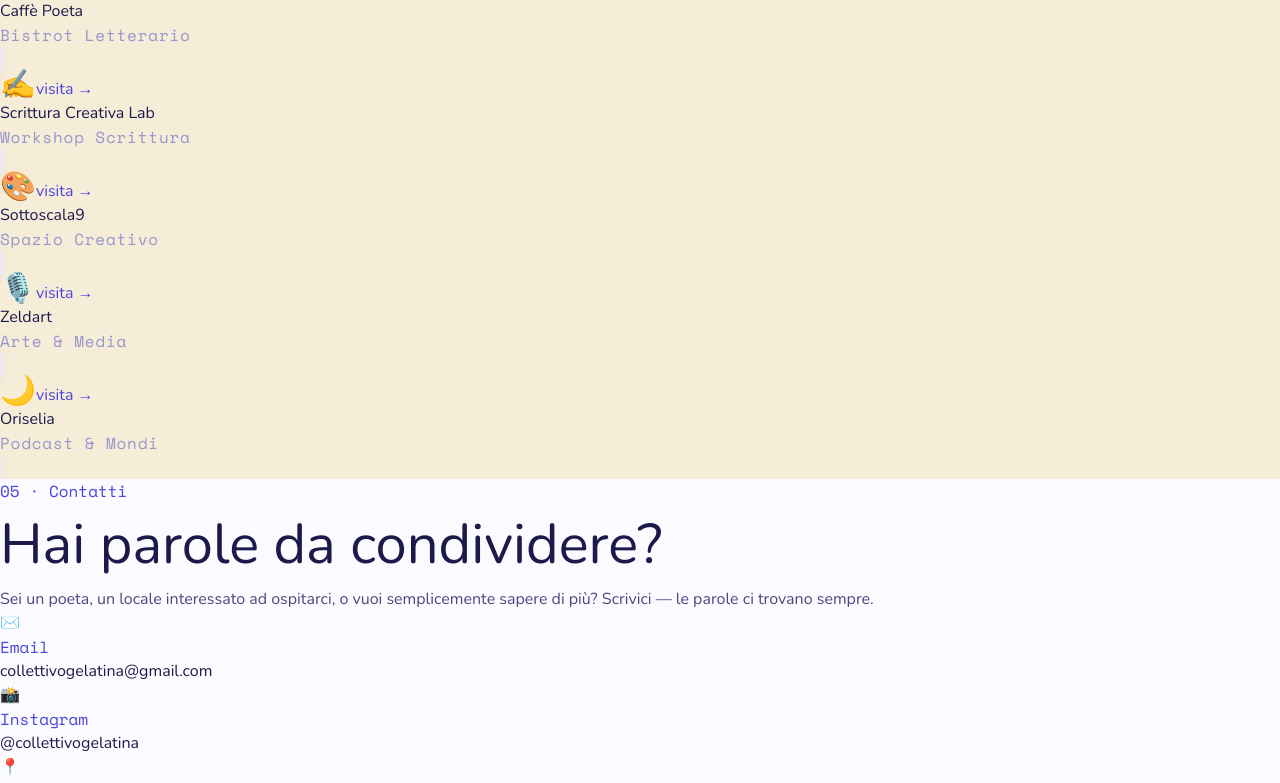
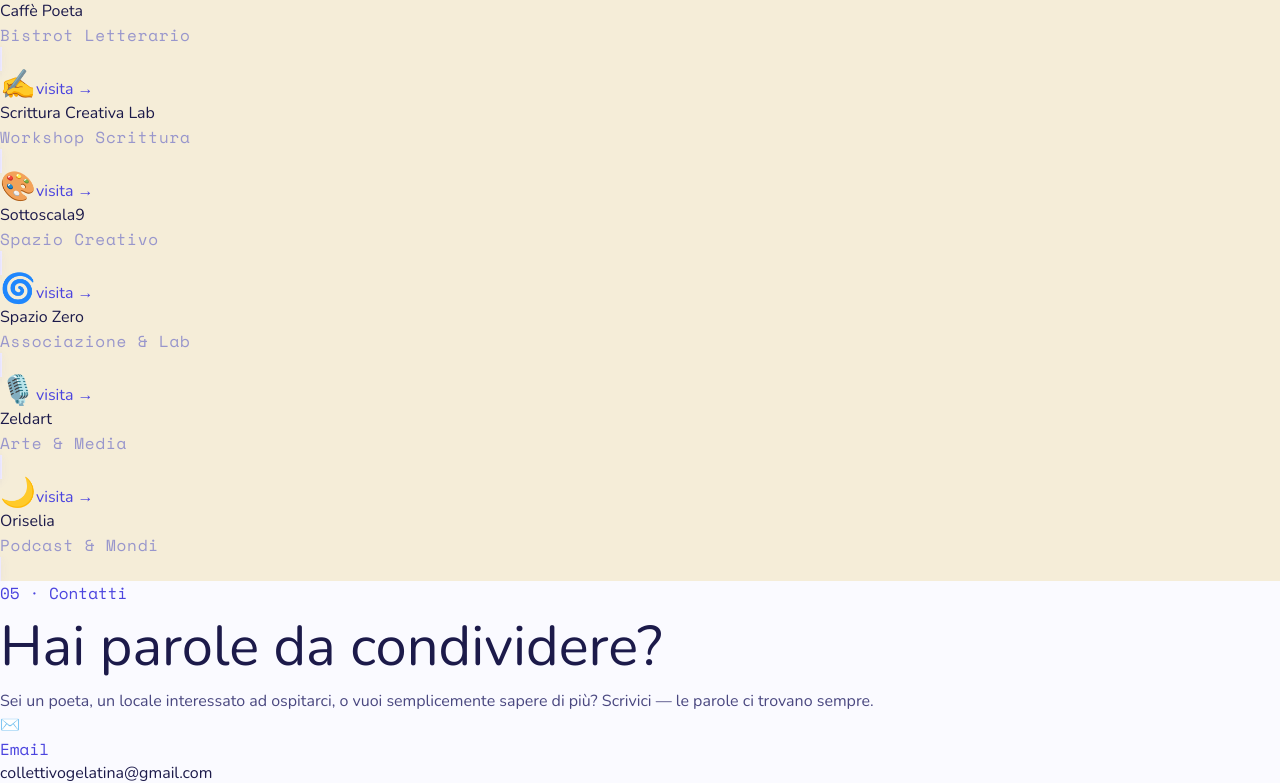
Before and after one commit to collettivogelatina/collettivo_gelatina, a Next.js app: page / in a window 1280 px wide. Shown: the part 6466-7249 px from the top of the page. Built offline with nearby package versions, Linux system fonts and the light colour scheme; no server answers; the database is empty; a web font is replaced by a local one.

Commit message:
Aggiunto Spazio Zero alla sezione partner culturali (Spazi & Amici)

```diff
--- a/src/app/page.tsx
+++ b/src/app/page.tsx
@@ -1117,6 +1117,7 @@ export default function Home() {
               { name: "Caffè Poeta",                    type: "Bistrot Letterario",    url: "https://www.facebook.com/p/Caff%C3%A8-Poeta-Bistrot-Letterario-61588142742806/",          icon: "☕" },
               { name: "Scrittura Creativa Lab",         type: "Workshop Scrittura",    url: "https://www.facebook.com/p/ScritturacreativaLab-61558158616136/",                         icon: "✍️" },
               { name: "Sottoscala9",                    type: "Spazio Creativo",       url: "https://www.sottoscala9.com/",                                                             icon: "🎨" },
+              { name: "Spazio Zero",                    type: "Associazione & Lab",    url: "https://www.spaziozerolab.it/",                                                            icon: "🌀" },
               { name: "Zeldart",                        type: "Arte & Media",          url: "https://www.zeldart.it/",                                                                  icon: "🎙️" },
               { name: "Oriselia",                       type: "Podcast & Mondi",       url: "https://velocalm.com/",                                                                    icon: "🌙" },
             ].map((partner) => (
```
